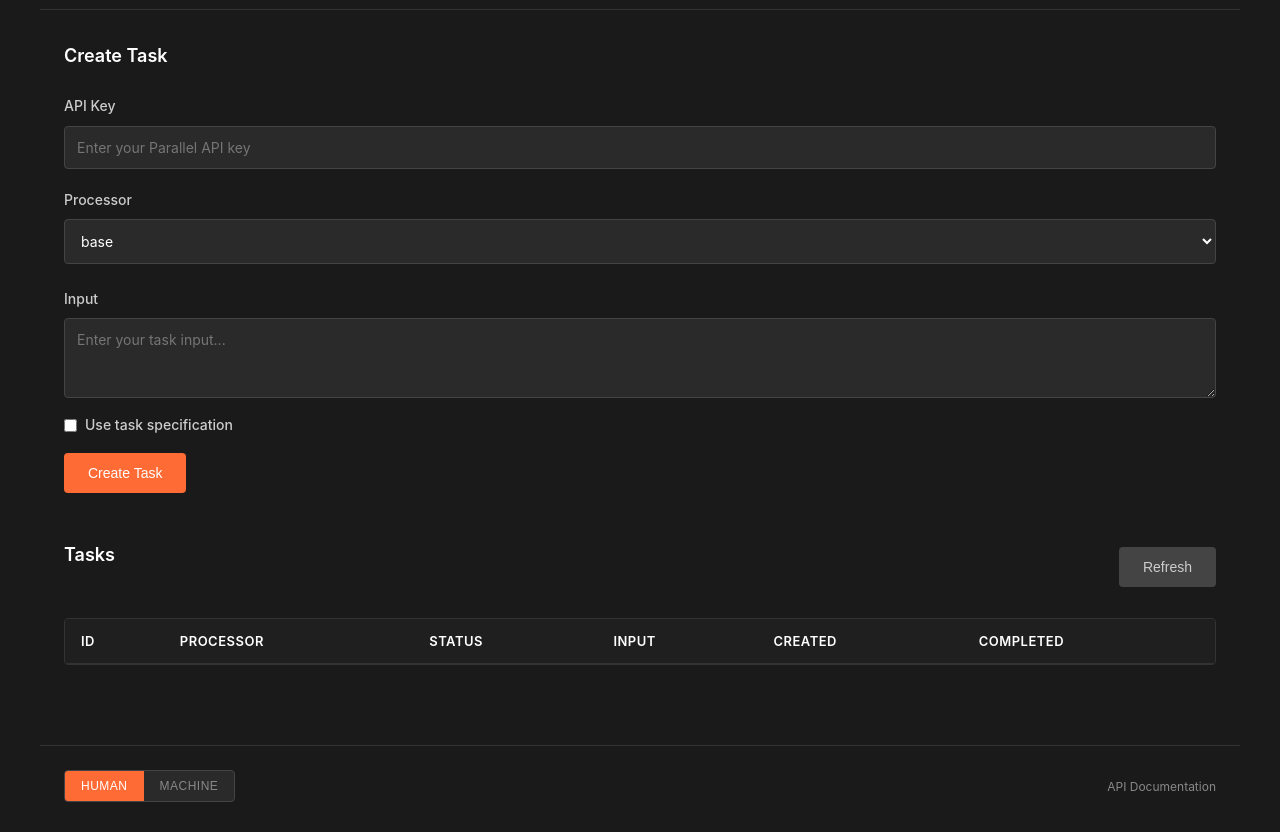
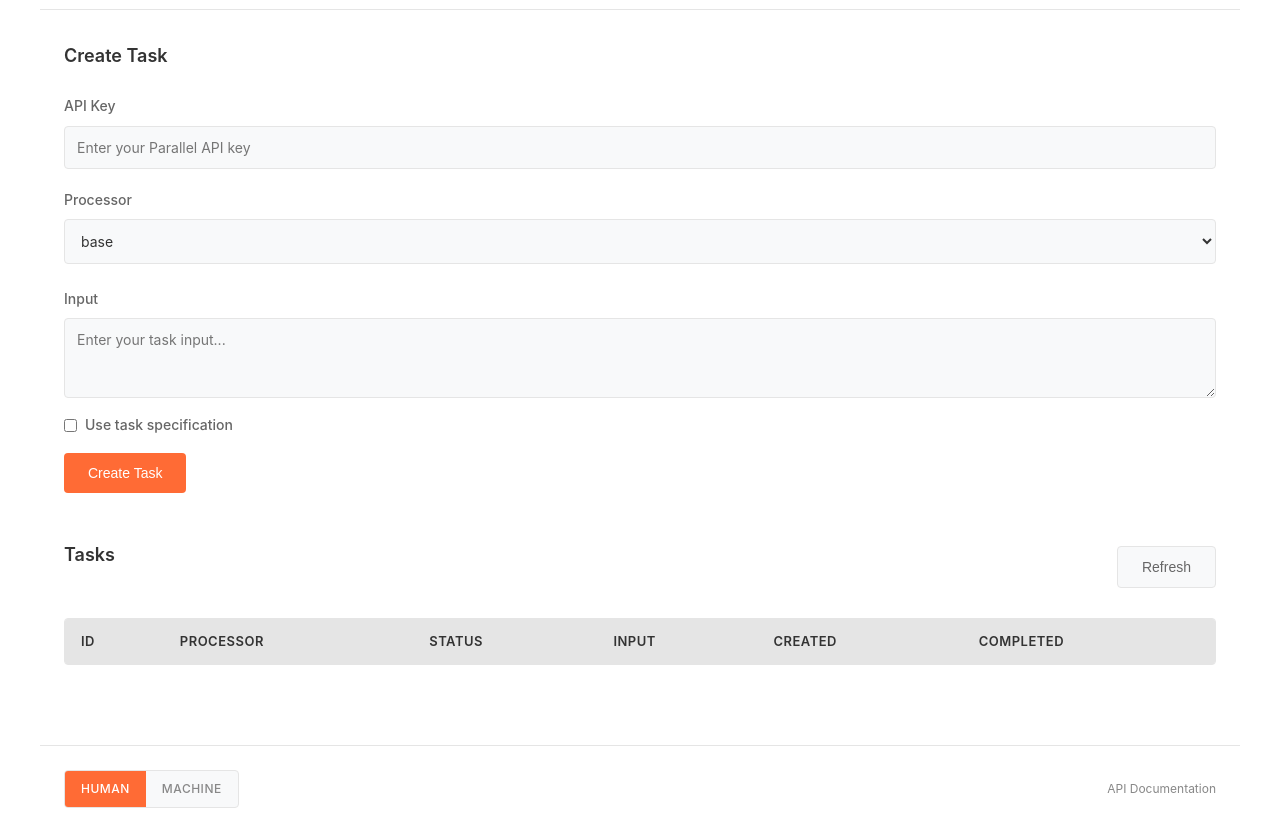
Before and after one commit to janwilmake/parallel-tasks-sse, a website: page public/index.html in a window 1280 px wide. Shown: the part 77-909 px from the top of the page. Drawn offline with Linux system fonts and the light colour scheme; no server answers.

Commit message:
improvements

```diff
--- a/public/index.html
+++ b/public/index.html
@@ -12,10 +12,34 @@
             box-sizing: border-box;
         }
 
+        :root {
+            --bg-primary: #ffffff;
+            --bg-secondary: #f8f9fa;
+            --bg-tertiary: #e5e5e5;
+            --text-primary: #333333;
+            --text-secondary: #666666;
+            --text-tertiary: #888888;
+            --border-color: #e5e5e5;
+            --brand-orange: #ff6b35;
+            --brand-orange-hover: #e55a2b;
+        }
+
+        @media (prefers-color-scheme: dark) {
+            :root {
+                --bg-primary: #1a1a1a;
+                --bg-secondary: #2a2a2a;
+                --bg-tertiary: #333333;
+                --text-primary: #ffffff;
+                --text-secondary: #cccccc;
+                --text-tertiary: #888888;
+                --border-color: #333333;
+            }
+        }
+
         body {
             font-family: -apple-system, BlinkMacSystemFont, 'Segoe UI', system-ui, sans-serif;
-            background-color: #1a1a1a;
-            color: #ffffff;
+            background-color: var(--bg-primary);
+            color: var(--text-primary);
             line-height: 1.6;
         }
 
@@ -29,13 +53,15 @@
 
         .header {
             padding: 24px;
-            border-bottom: 1px solid #333333;
+            border-bottom: 1px solid var(--border-color);
         }
 
         .brand {
+            font-family: Impact, 'Arial Black', sans-serif;
             font-size: 24px;
             font-weight: bold;
-            color: #ffffff;
+            color: var(--text-primary);
+            text-transform: lowercase;
         }
 
         .main-content {
@@ -50,7 +76,7 @@
         .section-title {
             font-size: 18px;
             font-weight: 600;
-            color: #ffffff;
+            color: var(--text-primary);
             margin-bottom: 24px;
         }
 
@@ -68,19 +94,19 @@
         label {
             font-size: 14px;
             font-weight: 500;
-            color: #cccccc;
+            color: var(--text-secondary);
             margin-bottom: 8px;
         }
 
         input,
         select,
         textarea {
-            background: #2a2a2a;
-            border: 1px solid #444444;
+            background: var(--bg-secondary);
+            border: 1px solid var(--border-color);
             border-radius: 4px;
             padding: 12px;
             font-size: 14px;
-            color: #ffffff;
+            color: var(--text-primary);
             font-family: inherit;
         }
 
@@ -88,7 +114,7 @@
         select:focus,
         textarea:focus {
             outline: none;
-            border-color: #666666;
+            border-color: var(--text-secondary);
         }
 
         textarea {
@@ -119,7 +145,7 @@
         }
 
         .btn {
-            background: #ff6b35;
+            background: var(--brand-orange);
             color: #ffffff;
             border: none;
             border-radius: 4px;
@@ -131,21 +157,22 @@
         }
 
         .btn:hover {
-            background: #e55a2b;
+            background: var(--brand-orange-hover);
         }
 
         .btn:disabled {
-            background: #555555;
+            background: var(--text-tertiary);
             cursor: not-allowed;
         }
 
         .btn-secondary {
-            background: #444444;
-            color: #cccccc;
+            background: var(--bg-secondary);
+            color: var(--text-secondary);
+            border: 1px solid var(--border-color);
         }
 
         .btn-secondary:hover {
-            background: #555555;
+            background: var(--bg-tertiary);
         }
 
         .tasks-header {
@@ -156,10 +183,10 @@
         }
 
         .table-container {
-            background: #2a2a2a;
+            background: var(--bg-secondary);
             border-radius: 4px;
             overflow: hidden;
-            border: 1px solid #333333;
+            border: 1px solid var(--border-color);
         }
 
         table {
@@ -171,25 +198,25 @@
         td {
             text-align: left;
             padding: 12px 16px;
-            border-bottom: 1px solid #333333;
+            border-bottom: 1px solid var(--border-color);
         }
 
         th {
-            background: #1f1f1f;
+            background: var(--bg-tertiary);
             font-weight: 600;
-            color: #ffffff;
+            color: var(--text-primary);
             font-size: 13px;
             text-transform: uppercase;
             letter-spacing: 0.5px;
         }
 
         td {
-            color: #cccccc;
+            color: var(--text-secondary);
             font-size: 14px;
         }
 
         tbody tr:hover {
-            background: #333333;
+            background: var(--bg-tertiary);
             cursor: pointer;
         }
 
@@ -235,12 +262,12 @@
             white-space: nowrap;
             font-family: 'Monaco', 'Menlo', 'Ubuntu Mono', monospace;
             font-size: 12px;
-            color: #888888;
+            color: var(--text-tertiary);
         }
 
         .footer {
             padding: 24px;
-            border-top: 1px solid #333333;
+            border-top: 1px solid var(--border-color);
             display: flex;
             justify-content: space-between;
             align-items: center;
@@ -254,8 +281,8 @@
 
         .toggle-group {
             display: flex;
-            background: #2a2a2a;
-            border: 1px solid #444444;
+            background: var(--bg-secondary);
+            border: 1px solid var(--border-color);
             border-radius: 4px;
             overflow: hidden;
         }
@@ -264,32 +291,34 @@
             padding: 8px 16px;
             background: none;
             border: none;
-            color: #888888;
+            color: var(--text-tertiary);
             font-size: 12px;
             font-weight: 500;
             text-transform: uppercase;
             letter-spacing: 0.5px;
             cursor: pointer;
             transition: all 0.2s;
+            text-decoration: none;
+            display: inline-block;
         }
 
         .toggle-option.active {
-            background: #ff6b35;
+            background: var(--brand-orange);
             color: #ffffff;
         }
 
         .toggle-option:not(.active):hover {
-            color: #cccccc;
+            color: var(--text-secondary);
         }
 
         .api-link {
-            color: #888888;
+            color: var(--text-tertiary);
             text-decoration: none;
             font-size: 12px;
         }
 
         .api-link:hover {
-            color: #cccccc;
+            color: var(--text-secondary);
         }
 
         @media (max-width: 768px) {
@@ -396,8 +425,8 @@
         <footer class="footer">
             <div class="toggle-container">
                 <div class="toggle-group">
-                    <button class="toggle-option active" data-mode="human">HUMAN</button>
-                    <button class="toggle-option" data-mode="machine">MACHINE</button>
+                    <span class="toggle-option active">HUMAN</span>
+                    <a href="/api/tasks" class="toggle-option" target="_blank">MACHINE</a>
                 </div>
             </div>
             <a href="/api/tasks" class="api-link">API Documentation</a>
@@ -405,18 +434,6 @@
     </div>
 
     <script>
-        // Toggle functionality
-        document.querySelectorAll('.toggle-option').forEach(btn => {
-            btn.addEventListener('click', () => {
-                if (btn.dataset.mode === 'machine') {
-                    window.open('/api/tasks', '_blank');
-                } else {
-                    document.querySelectorAll('.toggle-option').forEach(b => b.classList.remove('active'));
-                    btn.classList.add('active');
-                }
-            });
-        });
-
         // Form data persistence
         function loadFormData() {
             const formData = localStorage.getItem('taskFormData');
```
